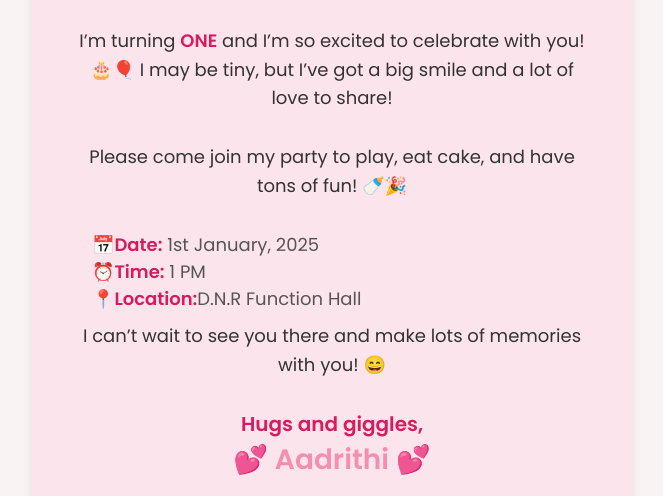
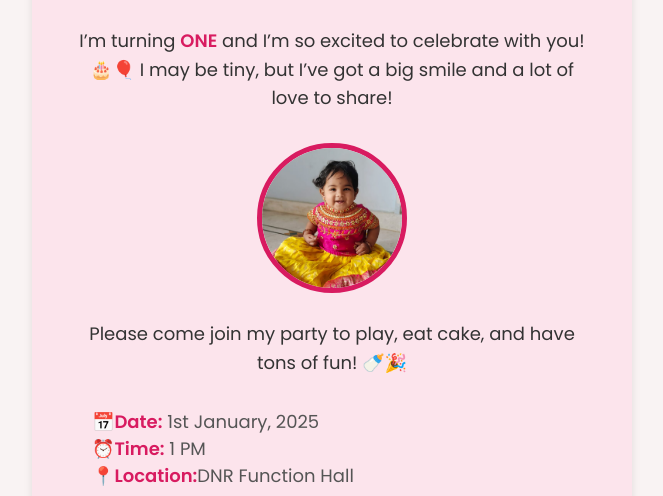
Before and after one commit to Rakesh-Reddy-K/aadrithi-s-wall, a plain HTML site: page index.html in a window 1280 px wide. Both pictures are taken after a click on the item "Home". Shown: the part 266-762 px from the top of the page, without its empty margins (308-971 px from the left). Drawn offline with nearby package versions, Linux system fonts and the light colour scheme.

Commit message:
added photo

```diff
--- a/index.html
+++ b/index.html
@@ -27,14 +27,17 @@
             <h1>🎀 You're Invited! 🎀</h1>
           <p class="invitation-text">Hi there! 🎉</p>
           <p class="invitation-text">I’m turning <span class="highlight">ONE</span> and I’m so excited to celebrate with you! 🎂🎈 I may be tiny, but I’ve got a big smile and a lot of love to share!</p>
-
+          <!-- Circular Image -->
+    <div class="circle-image-container">
+      <img src="images/101.jpg" alt="Invitation Image" class="circle-image" />
+    </div>
           <p class="invitation-text">Please come join my party to play, eat cake, and have tons of fun! 🍼🎉</p>
 
 
           <div class="time-location">
             <p><span class="icon">📅</span><span class="highlight">Date:</span> 1st January, 2025</p>
             <p><span class="icon">⏰</span><span class="highlight">Time:</span> 1 PM</p>
-            <p><span class="icon">📍</span><span class="highlight">Location:</span>D.N.R Function Hall</p>
+            <p><span class="icon">📍</span><span class="highlight">Location:</span>DNR Function Hall</p>
           </div>
 
 
--- a/style.css
+++ b/style.css
@@ -180,3 +180,16 @@ h1 {
     overflow: hidden;
   }
 }
+
+.circle-image-container {
+  text-align: center; /* Centers the image */
+  margin: 20px 0;
+}
+
+.circle-image {
+  width: 150px; /* Adjust the size */
+  height: 150px;
+  border-radius: 50%; /* Makes the image circular */
+  object-fit: cover; /* Ensures the image covers the circle properly */
+  border: 5px solid #d81b60; /* Optional: Adds a border around the image */
+}
```
Also changed, not shown: images/100.jpg (added), images/101.jpg (added), images/123.jpg (added).
